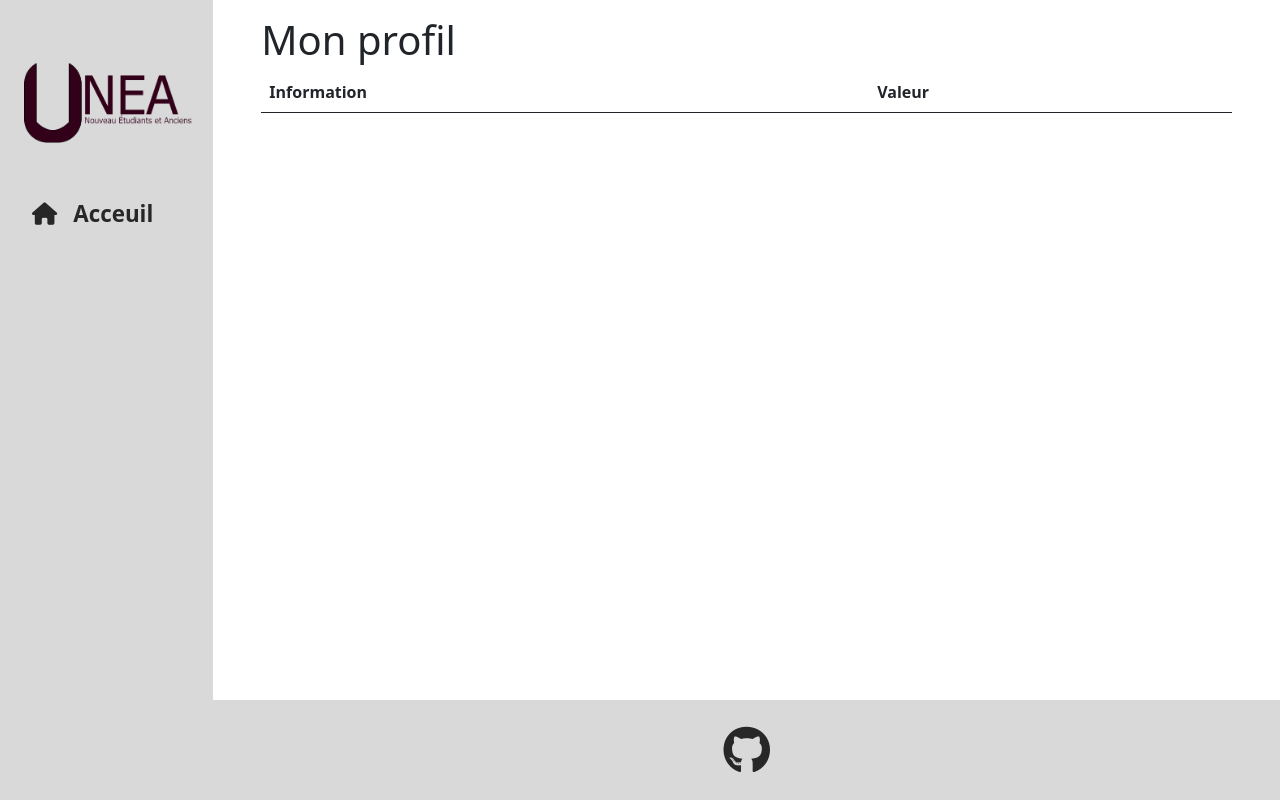
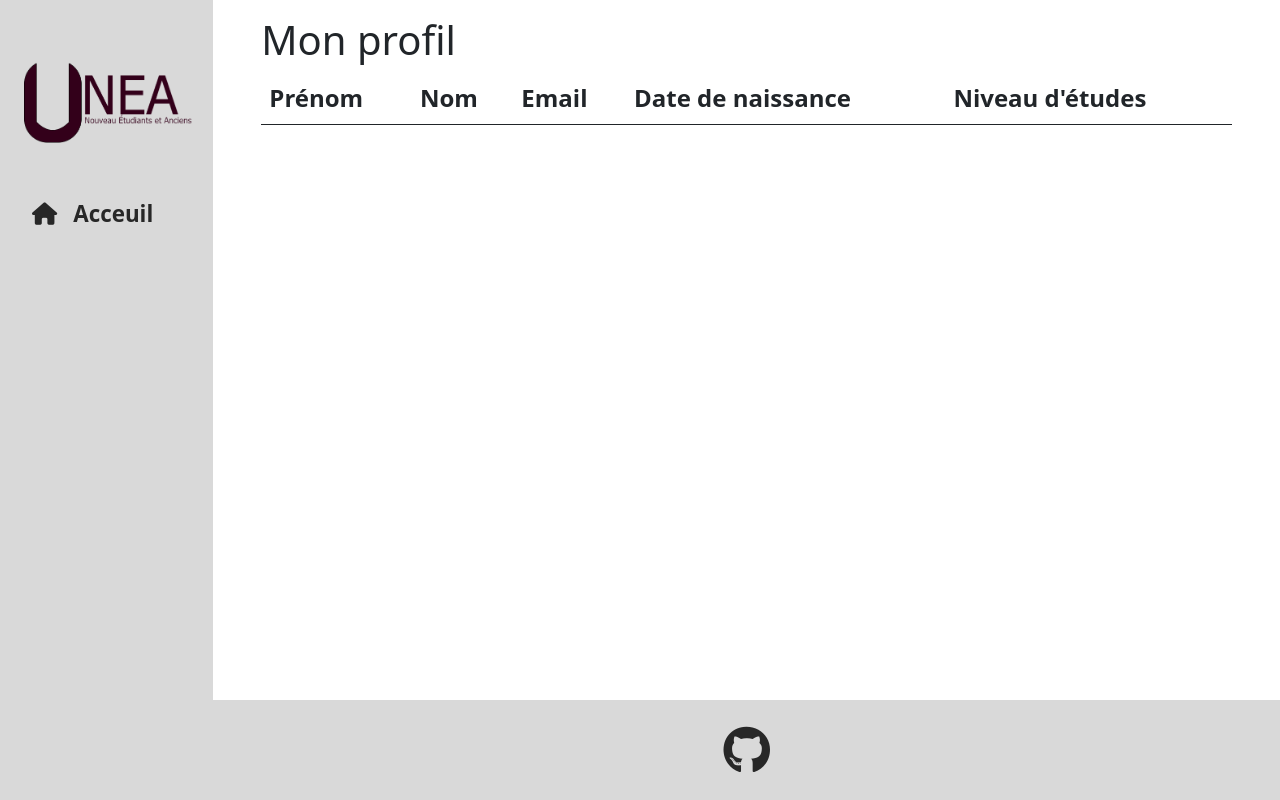
Before and after one commit to Miner-code/MIT-G4, a PHP site: page /profil.php in a window 1280 px wide. Run offline with PHP 8.4, Linux system fonts and the light colour scheme; data comes from the database, SQL or seed files in the repository; data that the repository does not hold is empty.

Commit message:
edit-profil release 1.2

```diff
--- a/profil.php
+++ b/profil.php
@@ -18,8 +18,11 @@ session_start();
 		<table class="table">
 			<thead>
 				<tr>
-					<th>Information</th>
-					<th>Valeur</th>
+					<th class="fs-4">Prénom</th>
+					<th class="fs-4">Nom</th>
+					<th class="fs-4">Email</th>
+					<th class="fs-4">Date de naissance</th>
+					<th class="fs-4">Niveau d'études</th>
 				</tr>
 			</thead>
 			<tbody>
@@ -30,24 +33,11 @@ session_start();
 				while ($user_data = $stmt->fetch(PDO::FETCH_ASSOC)) {
 				?>
 					<tr>
-						<td>Prénom</td>
-						<td><?php echo $user_data['prenom_user']; ?></td>
-					</tr>
-					<tr>
-						<td>Nom</td>
-						<td><?php echo $user_data['nom_user']; ?></td>
-					</tr>
-					<tr>
-						<td>Email</td>
-						<td><?php echo $user_data['mail_user']; ?></td>
-					</tr>
-					<tr>
-						<td>Date de naissance</td>
-						<td><?php echo $user_data['dtn_user']; ?></td>
-					</tr>
-					<tr>
-						<td>Niveau d'études</td>
-						<td><?php echo $user_data['libelle_cursus']; ?></td>
+						<td class="fs-4"><?php echo $user_data['prenom_user']; ?></td>
+						<td class="fs-4"><?php echo $user_data['nom_user']; ?></td>
+						<td class="fs-4"><?php echo $user_data['mail_user']; ?></td>
+						<td class="fs-4"><?php echo $user_data['dtn_user']; ?></td>
+						<td class="fs-4"><?php echo $user_data['libelle_cursus']; ?></td>
 					</tr>
 				<?php
 				}
```
Also changed, not shown: edit-profil.php (+10 -10 lines).
